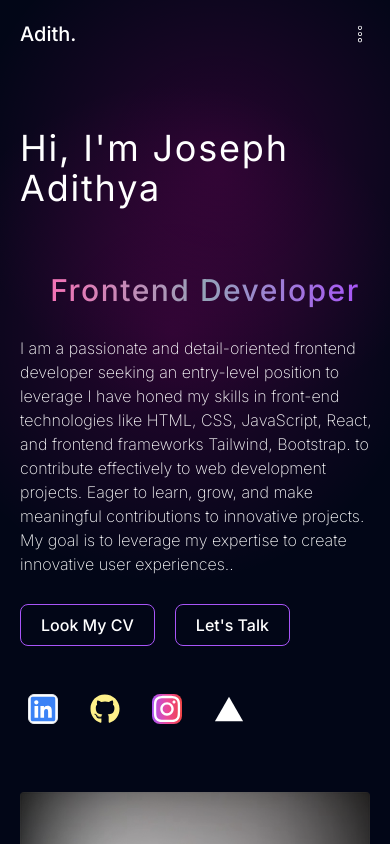
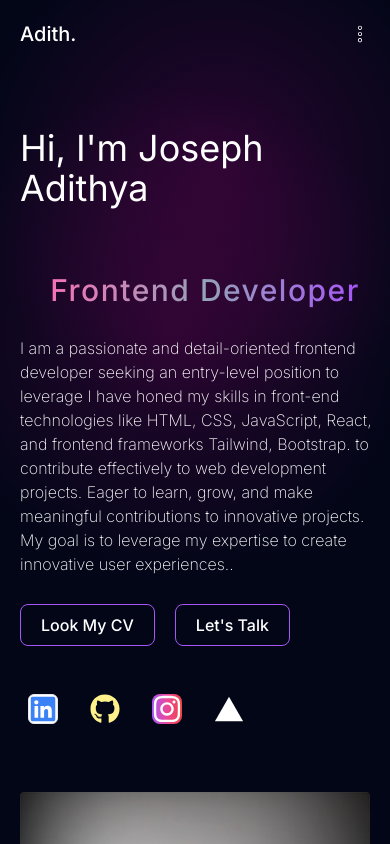
Before and after one commit to JoelAdit/Portfolio-React, a React (Create React App) app: page / in a window 390 px wide. Built offline with nearby package versions, Linux system fonts and the light colour scheme.

Commit message:
update font

```diff
--- a/src/Components/Home.jsx
+++ b/src/Components/Home.jsx
@@ -31,7 +31,7 @@ function Home() {
                 variants={container(0)}
                 initial="hidden"
                 animate="visible"
-                className="text-4xl pb-16 font- -tracking-tighter lg:mt-16 pr-5 "
+                className="text-4xl pb-16  md:-tracking-tighter lg:mt-16 pr-5 "
               >
                 Hi, I'm Joseph Adithya
               </motion.h1>
```
